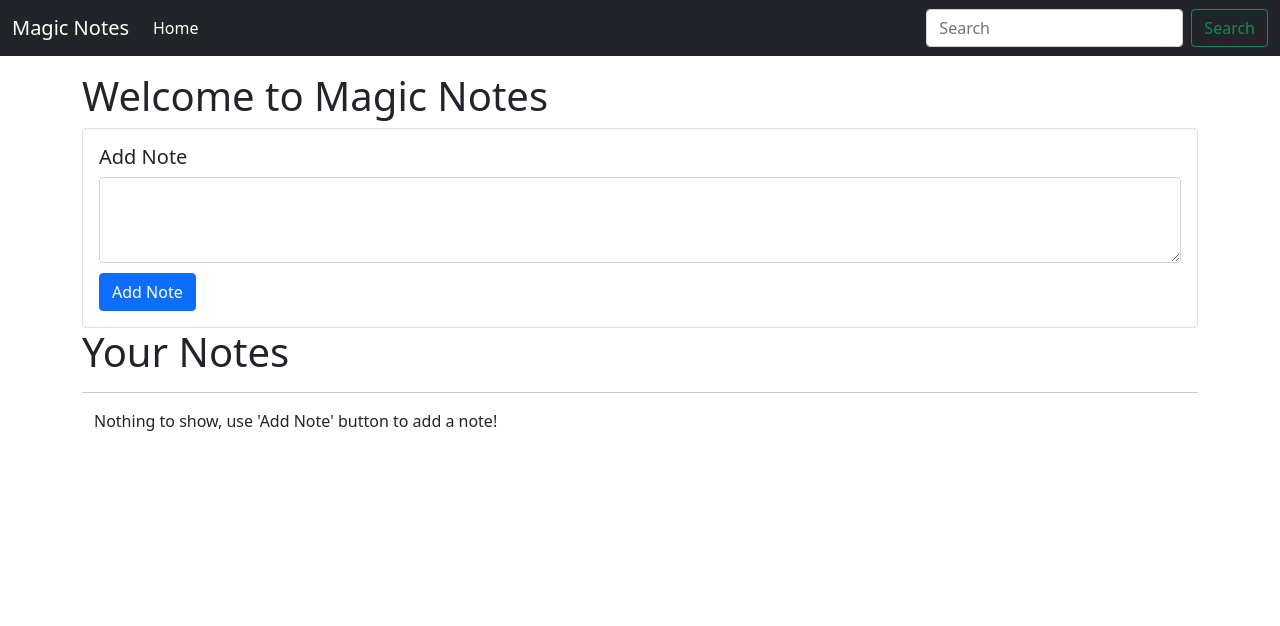
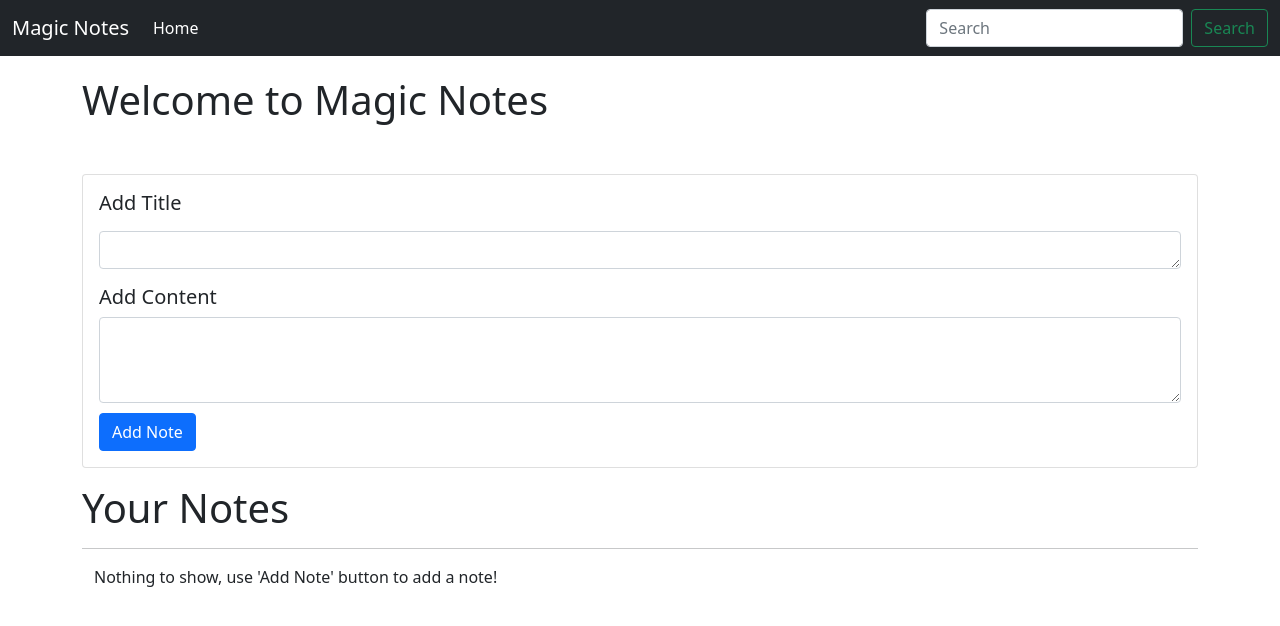
Before and after one commit to anuragt0/Note-Taking-Website, a plain HTML site: page index.html in a window 1280 px wide. Drawn offline with nearby package versions, Linux system fonts and the light colour scheme.

Commit message:
Update index.html

```diff
--- a/index.html
+++ b/index.html
@@ -51,10 +51,14 @@
 
     <!-- Code starts from here after navbar -->
     <div class="container my-3 ">
-      <h1>Welcome to Magic Notes</h1>
-      <div class="card">
+      <h1 style="margin-bottom: 50px; margin-top: 20px;">Welcome to Magic Notes</h1>
+      <div class="card my-3">
         <div class="card-body">
-          <h5 class="card-title">Add Note</h5>
+            <h5 class="card-title">Add Title</h5>
+            <div class="form-group">
+                <textarea id="titleTxt" rows="1" class="form-control my-3"></textarea>
+            </div>
+          <h5 class="title">Add Content</h5>
           <div class="form-group">
             <textarea id="addTxt" rows="3" class="form-control"></textarea>
           </div>
```
